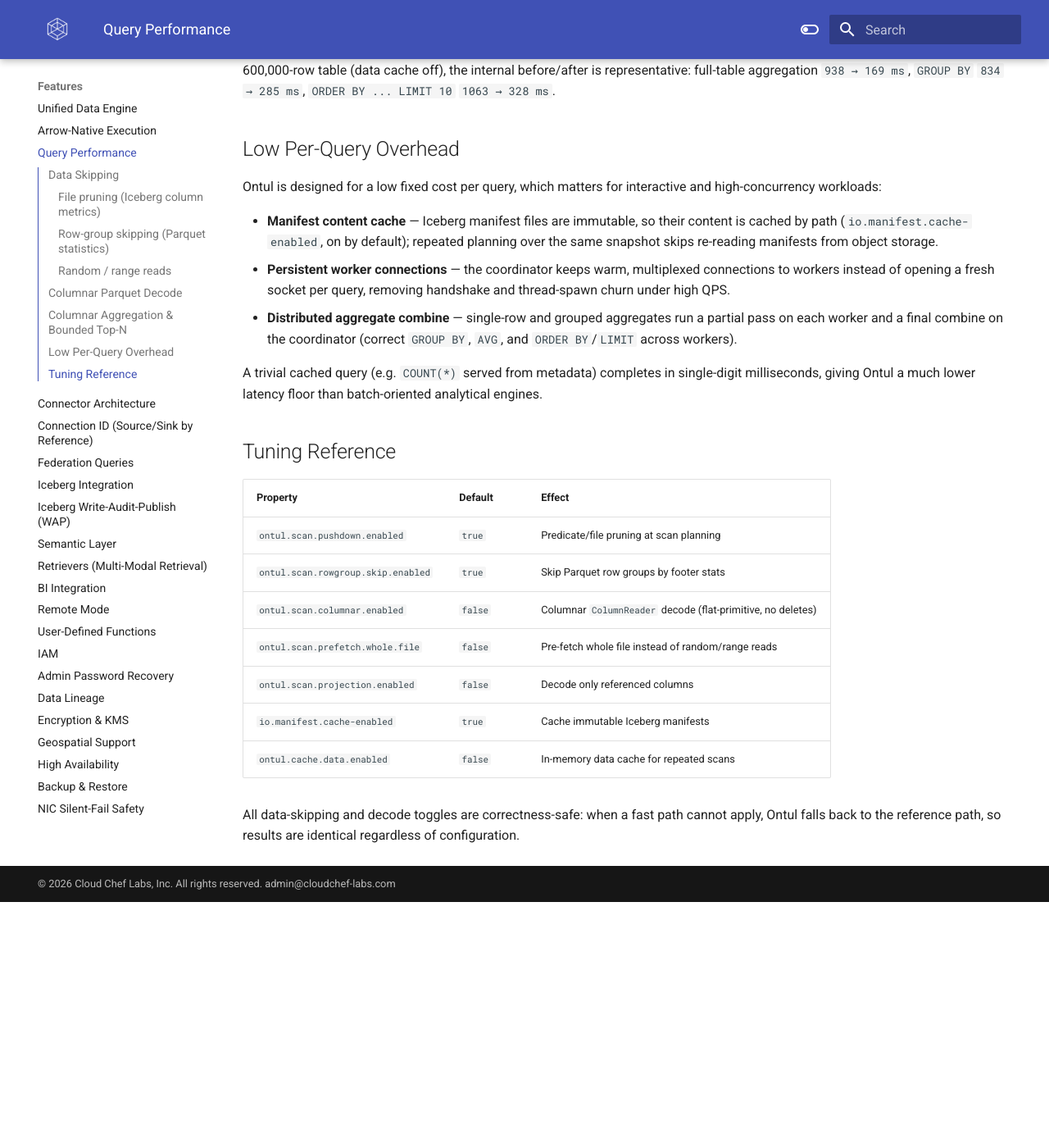
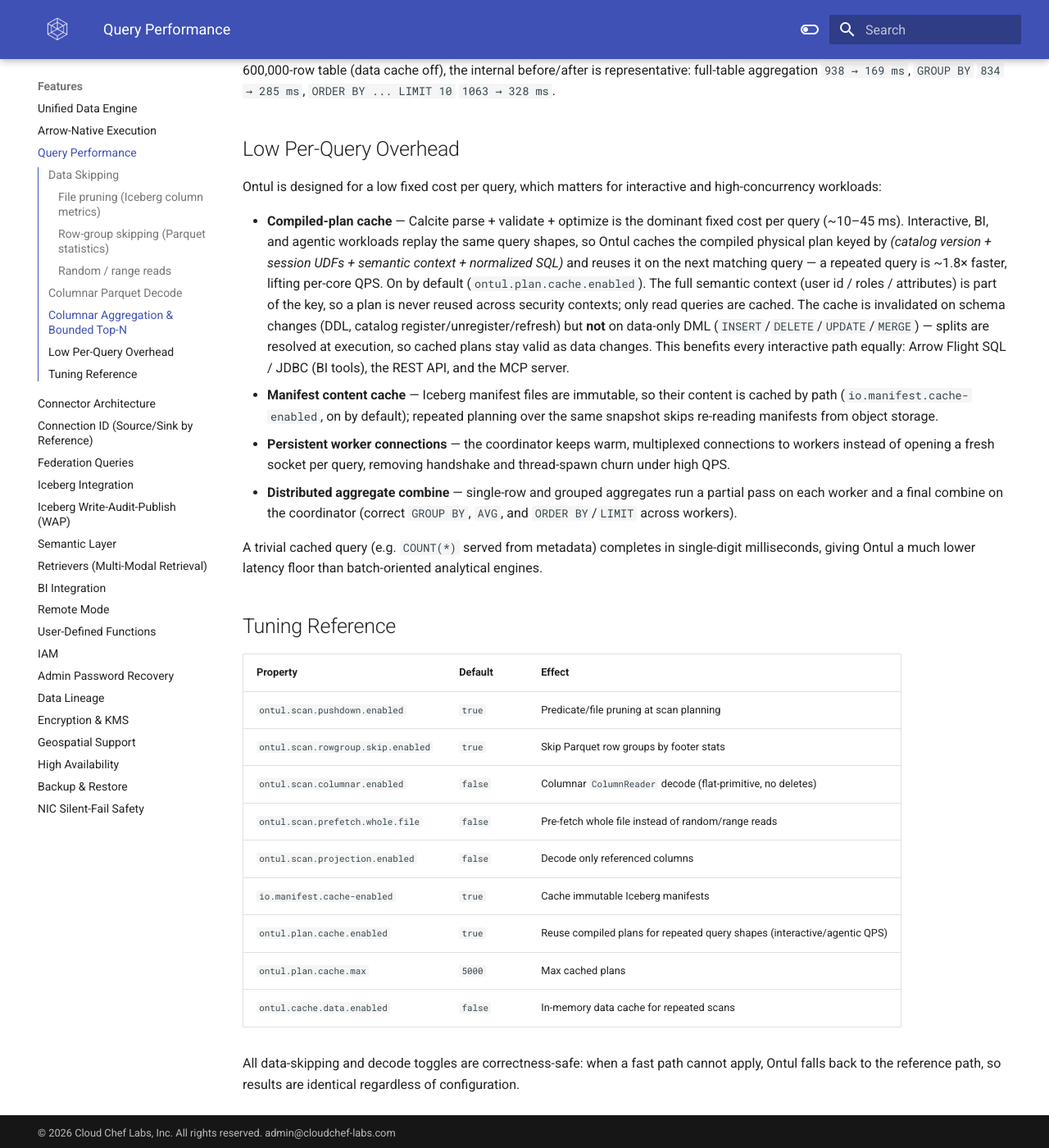
Before and after one commit to cloudcheflabs/ontul-docs, an MkDocs documentation site: the page built from docs/features/query-performance.md, in a window 1280 px wide and 1400 px high, scrolled down 1660 px. Shown: the whole window at 82% size. Built offline with MkDocs 1.6.1 and Material for MkDocs 9.7.7, drawn with Linux system fonts in a browser that asks for light colours; the version menu is left out; before the commit the page ends 2760 px from its top, so only the background shows below that.

Commit message:
docs: document the compiled-plan cache (interactive/agentic QPS lever)
Add the plan cache to Query Performance: caches the compiled plan keyed by catalog version + UDFs + semantic
context + normalized SQL (security-context-safe, read-only), ~1.8x faster on repeated query shapes, invalidated
on schema changes not data DML. Benefits Flight SQL/JDBC, REST, and MCP. + tuning entries.

Co-Authored-By: Claude Opus 4.8 (1M context) <noreply@anthropic.com>

```diff
--- a/docs/features/query-performance.md
+++ b/docs/features/query-performance.md
@@ -72,6 +72,16 @@ full-table aggregation `938 → 169 ms`, `GROUP BY` `834 → 285 ms`, `ORDER BY
 Ontul is designed for a low fixed cost per query, which matters for interactive and high-concurrency
 workloads:
 
+- **Compiled-plan cache** — Calcite parse + validate + optimize is the dominant fixed cost per query
+  (~10–45 ms). Interactive, BI, and agentic workloads replay the same query shapes, so Ontul caches the
+  compiled physical plan keyed by *(catalog version + session UDFs + semantic context + normalized SQL)* and
+  reuses it on the next matching query — a repeated query is ~1.8× faster, lifting per-core QPS. On by
+  default (`ontul.plan.cache.enabled`). The full semantic context (user id / roles / attributes) is part of
+  the key, so a plan is never reused across security contexts; only read queries are cached. The cache is
+  invalidated on schema changes (DDL, catalog register/unregister/refresh) but **not** on data-only DML
+  (`INSERT`/`DELETE`/`UPDATE`/`MERGE`) — splits are resolved at execution, so cached plans stay valid as data
+  changes. This benefits every interactive path equally: Arrow Flight SQL / JDBC (BI tools), the REST API, and
+  the MCP server.
 - **Manifest content cache** — Iceberg manifest files are immutable, so their content is cached by path
   (`io.manifest.cache-enabled`, on by default); repeated planning over the same snapshot skips re-reading
   manifests from object storage.
@@ -93,6 +103,8 @@ Ontul a much lower latency floor than batch-oriented analytical engines.
 | `ontul.scan.prefetch.whole.file` | `false` | Pre-fetch whole file instead of random/range reads |
 | `ontul.scan.projection.enabled` | `false` | Decode only referenced columns |
 | `io.manifest.cache-enabled` | `true` | Cache immutable Iceberg manifests |
+| `ontul.plan.cache.enabled` | `true` | Reuse compiled plans for repeated query shapes (interactive/agentic QPS) |
+| `ontul.plan.cache.max` | `5000` | Max cached plans |
 | `ontul.cache.data.enabled` | `false` | In-memory data cache for repeated scans |
 
 All data-skipping and decode toggles are correctness-safe: when a fast path cannot apply, Ontul falls back to
```
